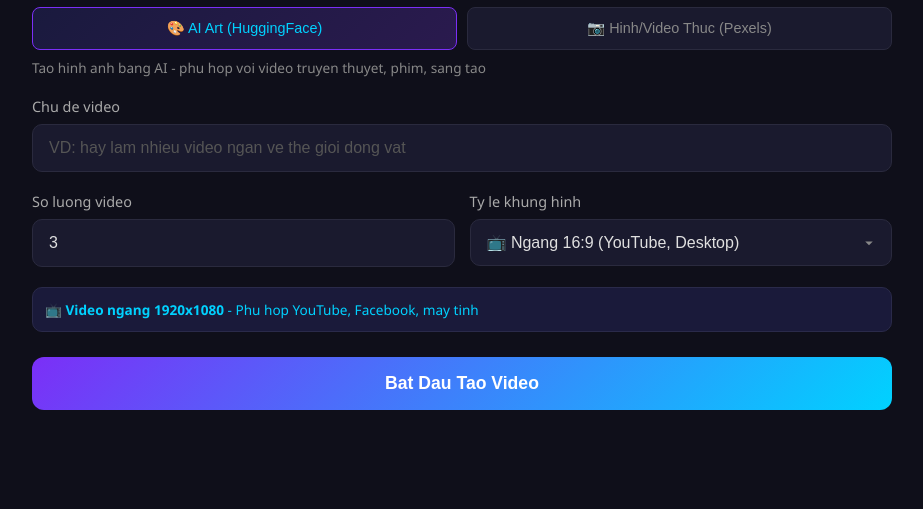
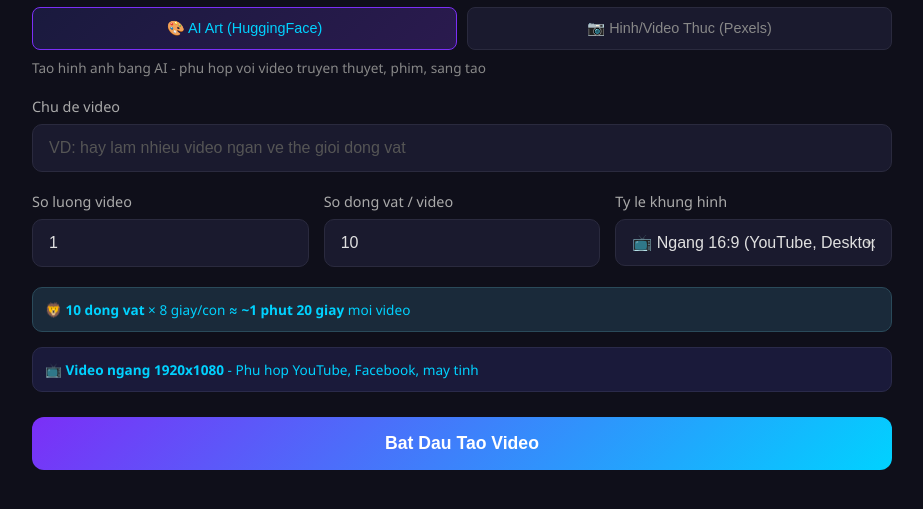
Before and after one commit to tanthanh0910/tool-ai-create-video, a Flask app: page / in a window 1280 px wide. Shown: the part 166-675 px from the top of the page, without its empty margins (178-1101 px from the left). Run offline with Flask 3, Linux system fonts and the light colour scheme.

Commit message:
Enhance animal video generation: add option for number of animals per video and update UI to reflect changes

```diff
--- a/app.py
+++ b/app.py
@@ -77,13 +77,14 @@ def api_generate():
     num = data.get("num", 3)
     mode = data.get("mode", "ai")  # "ai" = tạo ảnh AI, "real" = ảnh/video thực
     orientation = data.get("orientation", "landscape")  # "landscape", "portrait", "square"
+    animals_per_video = data.get("animals_per_video", 10)  # Số động vật mỗi video
 
     # Nếu mode = "real" hoặc prompt liên quan đến động vật -> dùng animal generator
     animal_keywords = ["animal", "động vật", "con vật", "wildlife", "thú", "chim", "cá"]
     is_animal_topic = any(kw in prompt.lower() for kw in animal_keywords) or mode == "real"
 
     if is_animal_topic and PEXELS_API_KEY:
-        return api_generate_animal_video(prompt, num, orientation)
+        return api_generate_animal_video(prompt, num, orientation, animals_per_video)
 
     # Original AI generation flow
     def generate_stream():
@@ -181,7 +182,7 @@ def api_generate():
 
 # ---------- API: Generate Animal Videos (Real Images/Videos) ----------
 
-def api_generate_animal_video(prompt: str, num: int, orientation: str = "landscape"):
+def api_generate_animal_video(prompt: str, num: int, orientation: str = "landscape", animals_per_video: int = 10):
     """Tạo video động vật với hình ảnh/video thực từ Pexels."""
 
     # Xác định kích thước video dựa trên orientation
@@ -198,6 +199,7 @@ def api_generate_animal_video(prompt: str, num: int, orientation: str = "landsca
     def generate_stream():
         yield log_event(f"🦁 Tao video dong vat voi hinh anh/video THUC")
         yield log_event(f"📐 Kich thuoc: {video_width}x{video_height} ({orientation_label})")
+        yield log_event(f"🔢 So dong vat moi video: {animals_per_video}")
         yield log_event(f"Chu de: {prompt}, So video: {num}")
         yield progress_event(5)
 
@@ -231,10 +233,10 @@ def api_generate_animal_video(prompt: str, num: int, orientation: str = "landsca
             }]
         else:
             # Tạo danh sách động vật random từ database
-            # num = số video, mỗi video mặc định 50 động vật
-            yield log_event(f"Dang tao danh sach {num} video, moi video 50 dong vat...")
+            # num = số video, animals_per_video = số động vật mỗi video
+            yield log_event(f"Dang tao danh sach {num} video, moi video {animals_per_video} dong vat...")
             try:
-                scripts = generate_animal_scripts(prompt, num_videos=num, animals_per_video=50)
+                scripts = generate_animal_scripts(prompt, num_videos=num, animals_per_video=animals_per_video)
                 total_animals = sum(len(s.get("animals", [])) for s in scripts)
                 yield log_event(f"Da tao {len(scripts)} video voi tong {total_animals} dong vat", "success")
             except Exception as e:
@@ -243,7 +245,7 @@ def api_generate_animal_video(prompt: str, num: int, orientation: str = "landsca
 
             # Fallback nếu không có kết quả
             if not scripts:
-                yield log_event("Dung danh sach mac dinh 50 dong vat", "warn")
+                yield log_event(f"Dung danh sach mac dinh {animals_per_video} dong vat", "warn")
                 from generators.animal_video_generator import ANIMAL_CATEGORIES
                 import random
                 all_animals = []
@@ -252,9 +254,9 @@ def api_generate_animal_video(prompt: str, num: int, orientation: str = "landsca
                 all_animals = list(set(all_animals))
                 random.shuffle(all_animals)
                 scripts = [{
-                    "title": "Khám phá 50 loài động vật",
+                    "title": f"Khám phá {animals_per_video} loài động vật",
                     "theme": "mixed",
-                    "animals": all_animals[:50]
+                    "animals": all_animals[:animals_per_video]
                 }]
 
         yield progress_event(15)
--- a/templates/index.html
+++ b/templates/index.html
@@ -270,7 +270,12 @@
         <div class="form-row">
             <div class="form-group">
                 <label>So luong video</label>
-                <input type="number" id="gen-num" value="3" min="1" max="20">
+                <input type="number" id="gen-num" value="1" min="1" max="20">
+            </div>
+            <div class="form-group">
+                <label>So dong vat / video</label>
+                <input type="number" id="gen-animals" value="10" min="1" max="100"
+                       title="So luong dong vat trong moi video">
             </div>
             <div class="form-group">
                 <label>Ty le khung hinh</label>
@@ -280,6 +285,13 @@
                     <option value="square">⬜ Vuong 1:1 (Instagram)</option>
                 </select>
             </div>
+        </div>
+
+        <!-- Animals count info -->
+        <div id="animals-info" style="background: #1a2a3a; border: 1px solid #2a4a5a; border-radius: 10px; padding: 12px; margin-bottom: 15px; font-size: 0.85em;">
+            <span id="animals-desc" style="color: #00d2ff;">
+                🦁 <b>10 dong vat</b> × 8 giay/con ≈ <b>~1 phut 20 giay</b> moi video
+            </span>
         </div>
 
         <!-- Orientation info -->
@@ -342,7 +354,10 @@
         document.addEventListener('DOMContentLoaded', function() {
             const orientationSelect = document.getElementById('gen-orientation');
             const orientationDesc = document.getElementById('orientation-desc');
+            const animalsInput = document.getElementById('gen-animals');
+            const animalsDesc = document.getElementById('animals-desc');
 
+            // Orientation change
             orientationSelect.addEventListener('change', function() {
                 const value = this.value;
                 if (value === 'landscape') {
@@ -353,6 +368,24 @@
                     orientationDesc.innerHTML = '⬜ <b>Video vuong 1080x1080</b> - Phu hop Instagram, Facebook';
                 }
             });
+
+            // Animals count change
+            function updateAnimalsInfo() {
+                const count = parseInt(animalsInput.value) || 10;
+                const totalSeconds = count * 8; // ~8 giây mỗi con
+                const minutes = Math.floor(totalSeconds / 60);
+                const seconds = totalSeconds % 60;
+                let timeStr = '';
+                if (minutes > 0) {
+                    timeStr = `${minutes} phut ${seconds} giay`;
+                } else {
+                    timeStr = `${seconds} giay`;
+                }
+                animalsDesc.innerHTML = `🦁 <b>${count} dong vat</b> × 8 giay/con ≈ <b>~${timeStr}</b> moi video`;
+            }
+
+            animalsInput.addEventListener('input', updateAnimalsInfo);
+            animalsInput.addEventListener('change', updateAnimalsInfo);
         });
 
         // Logging
@@ -450,6 +483,7 @@
             const prompt = document.getElementById('gen-prompt').value.trim();
             const num = parseInt(document.getElementById('gen-num').value) || 3;
             const orientation = document.getElementById('gen-orientation').value;
+            const animalsPerVideo = parseInt(document.getElementById('gen-animals').value) || 10;
             if (!prompt) { alert('Vui long nhap chu de video!'); return; }
 
             const btn = document.getElementById('btn-generate');
@@ -459,7 +493,7 @@
             await streamSSE('/api/generate', {
                 method: 'POST',
                 headers: { 'Content-Type': 'application/json' },
-                body: JSON.stringify({ prompt, num, mode: currentMode, orientation }),
+                body: JSON.stringify({ prompt, num, mode: currentMode, orientation, animals_per_video: animalsPerVideo }),
             });
 
             btn.disabled = false;
```
